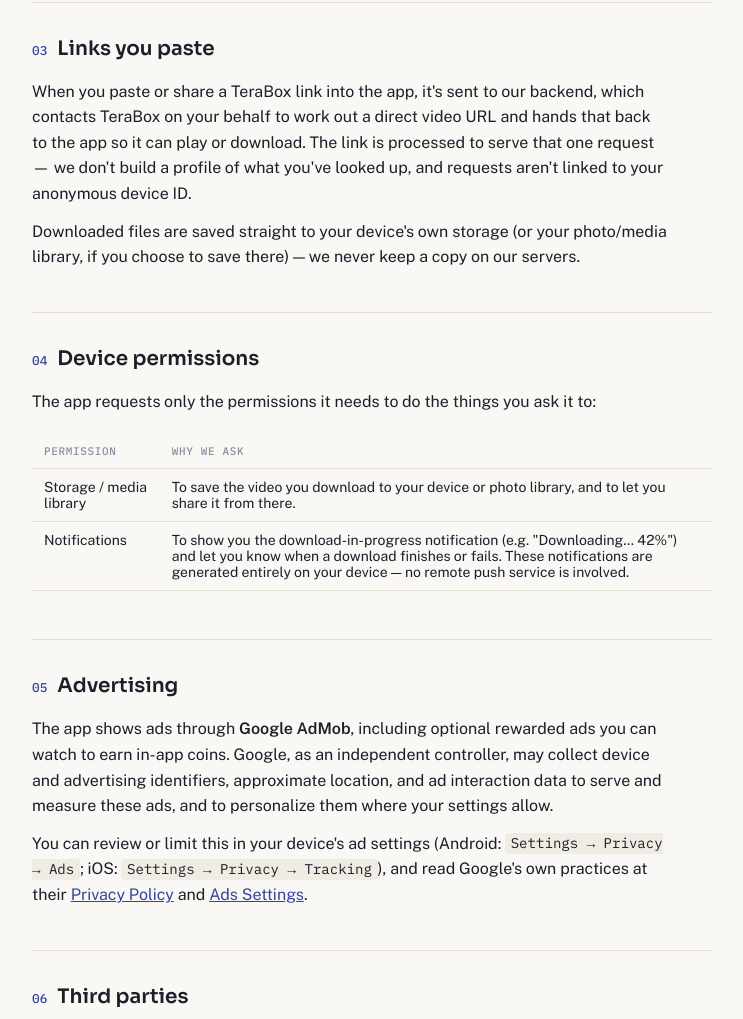
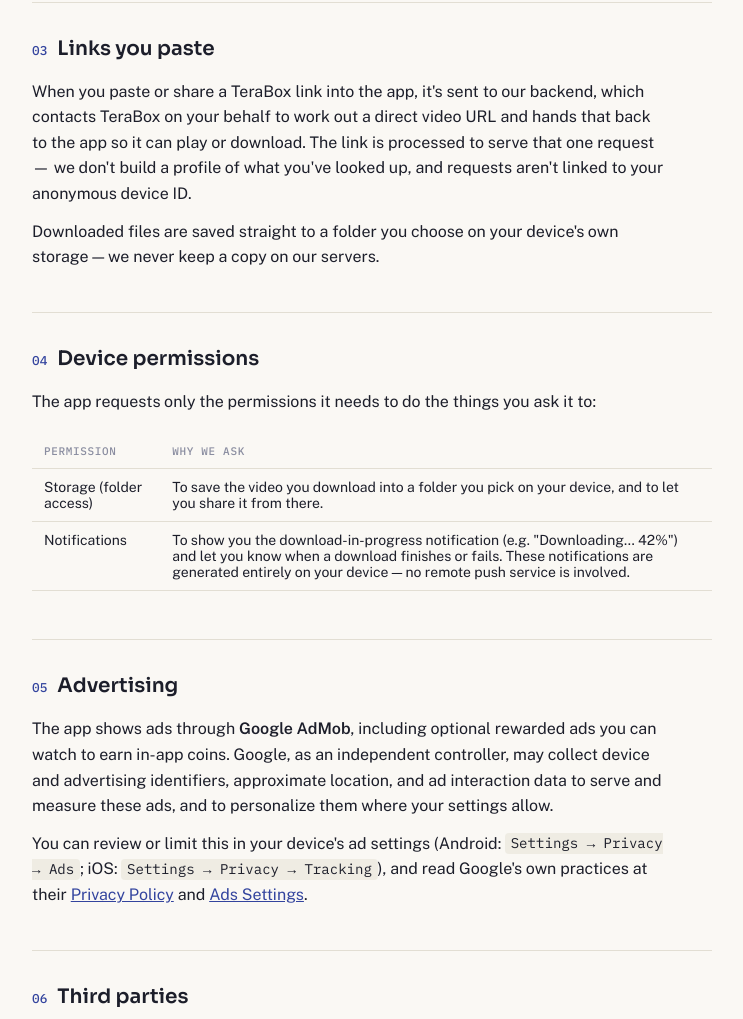
Before and after one commit to jaberamin9/terabox-dlp-privacy-policy, a plain HTML site: page index.html in a window 1280 px wide. Shown: the part 1192-2211 px from the top of the page, without its empty margins (406-1149 px from the left). Drawn offline with nearby package versions, Linux system fonts and the light colour scheme.

Commit message:
Update index.html

```diff
--- a/index.html
+++ b/index.html
@@ -347,7 +347,7 @@
     <section id="links-you-paste">
       <h2><span class="n">03</span>Links you paste</h2>
       <p>When you paste or share a TeraBox link into the app, it's sent to our backend, which contacts TeraBox on your behalf to work out a direct video URL and hands that back to the app so it can play or download. The link is processed to serve that one request — we don't build a profile of what you've looked up, and requests aren't linked to your anonymous device ID.</p>
-      <p>Downloaded files are saved straight to your device's own storage (or your photo/media library, if you choose to save there) — we never keep a copy on our servers.</p>
+      <p>Downloaded files are saved straight to a folder you choose on your device's own storage — we never keep a copy on our servers.</p>
     </section>
 
     <section id="permissions">
@@ -360,8 +360,8 @@
           </thead>
           <tbody>
             <tr>
-              <td>Storage / media library</td>
-              <td>To save the video you download to your device or photo library, and to let you share it from there.</td>
+              <td>Storage (folder access)</td>
+              <td>To save the video you download into a folder you pick on your device, and to let you share it from there.</td>
             </tr>
             <tr>
               <td>Notifications</td>
```
